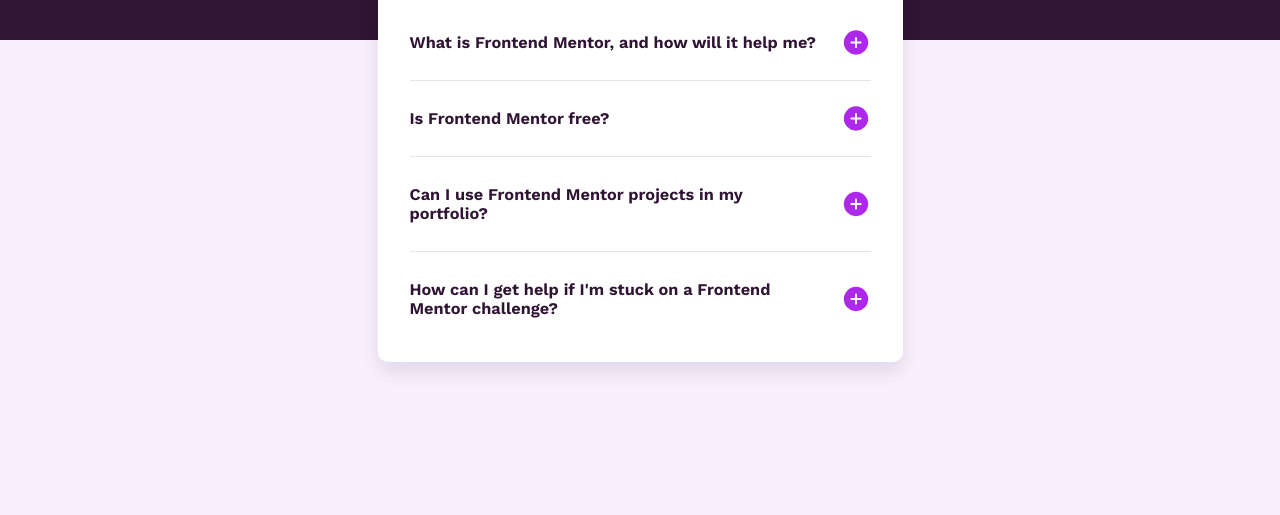
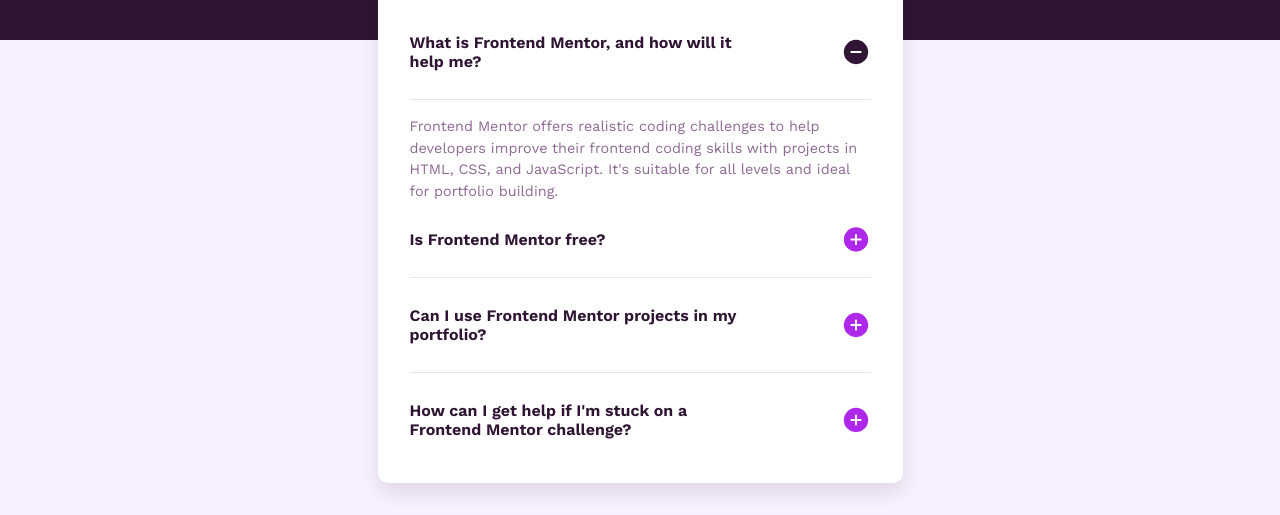
Before and after one commit to chintriago/faq-accordion, a plain HTML site: page index.html in a window 1280 px wide. Both pictures are taken after a click on the button "What is Frontend Mentor, and how will it help me?". Shown: the part 285-800 px from the top of the page. Drawn offline with nearby package versions, Linux system fonts and the light colour scheme.

Commit message:
finished

```diff
--- a/index.html
+++ b/index.html
@@ -31,7 +31,7 @@
               </button>
               <img src="assets/images/icon-plus.svg" alt="Expand" class="toggle-icon" aria-hidden="true" />
             </div>
-            <div id="answer-1" class="faq-answer" hidden>
+            <div id="answer-1" class="faq-answer">
               <p>Frontend Mentor offers realistic coding challenges to help developers improve their
                 frontend coding skills with projects in HTML, CSS, and JavaScript. It's suitable for
                 all levels and ideal for portfolio building.</p>
@@ -44,7 +44,7 @@
               </button>
               <img src="assets/images/icon-plus.svg" alt="Expand" class="toggle-icon" aria-hidden="true" />
             </div>
-            <div id="answer-2" class="faq-answer" hidden>
+            <div id="answer-2" class="faq-answer">
               <p>Yes, Frontend Mentor offers both free and premium coding challenges, with the free
                 option providing access to a range of projects suitable for all skill levels.</p>
             </div>
@@ -56,7 +56,7 @@
               </button>
               <img src="assets/images/icon-plus.svg" alt="Expand" class="toggle-icon" aria-hidden="true" />
             </div>
-            <div id="answer-3" class="faq-answer" hidden>
+            <div id="answer-3" class="faq-answer">
               <p>Yes, you can use projects completed on Frontend Mentor in your portfolio. It's an excellent
                 way to showcase your skills to potential employers!</p>
             </div>
@@ -68,7 +68,7 @@
               </button>
               <img src="assets/images/icon-plus.svg" alt="Expand" class="toggle-icon" aria-hidden="true" />
             </div>
-            <div id="answer-4" class="faq-answer" hidden>
+            <div id="answer-4" class="faq-answer">
               <p>The best place to get help is inside Frontend Mentor's Discord community. There's a help
                 channel where you can ask questions and seek support from other community members.</p>
             </div>
@@ -77,6 +77,7 @@
       </article>
     </main>
   </div>
+  <script src="script.js"></script>
 </body>
 
 </html>
--- /dev/null
+++ b/script.js
@@ -0,0 +1,13 @@
+const faqItems = document.querySelectorAll('.faq-item');
+const faqAnswers = document.querySelectorAll('.faq-answer');
+const toggleIcons = document.querySelectorAll('.toggle-icon');
+
+for (let i = 0; i < faqItems.length; i++) {
+    faqItems[i].addEventListener('click', () => {
+        faqAnswers[i].classList.toggle('active');
+        toggleIcons[i].src = 'assets/images/icon-minus.svg';
+        if (!faqAnswers[i].classList.contains('active')) {
+            toggleIcons[i].src = 'assets/images/icon-plus.svg';
+        }
+    });
+}
--- a/style.css
+++ b/style.css
@@ -38,7 +38,6 @@ a {
 button {
     background: none;
     border: none;
-    cursor: pointer;
 }
 
 input,
@@ -61,6 +60,9 @@ main {
 }
 
 /* Card Styling */
+.faq-answer {
+    display: none;
+}
 
 article {
     background-color: var(--white);
@@ -100,6 +102,12 @@ header h1 {
     border-bottom: 1px solid rgba(0, 0, 0, 0.1);
 }
 
+.faq-header button,
+.faq-header img,
+.faq-item {
+    cursor: pointer;
+}
+
 /* removes the bottom border from the last faq header in the list */
 .border-bottom-none {
     border-bottom: none;
@@ -108,14 +116,16 @@ header h1 {
 .faq-question {
     text-align: left;
     padding: 1.5rem 0;
-}
-
-button {
     color: var(--dark-purple);
     font-family: 'Work Sans', sans-serif;
     font-size: 1rem;
     font-weight: 650;
     width: 75%;
+}
+
+/* need to fix so img hover makes text color change as well */
+.faq-question:active {
+    color: #b96edf;
 }
 
 p {
@@ -124,6 +134,11 @@ p {
     font-weight: 400;
     line-height: 1.5;
     margin-top: 1rem;
+}
+
+/* Javascript class */
+.active {
+    display: block;
 }
 
 /* Media Queries */
@@ -153,7 +168,6 @@ p {
         height: 35px;
     }
 
-
     header h1 {
         font-size: 3.5rem;
     }
```
